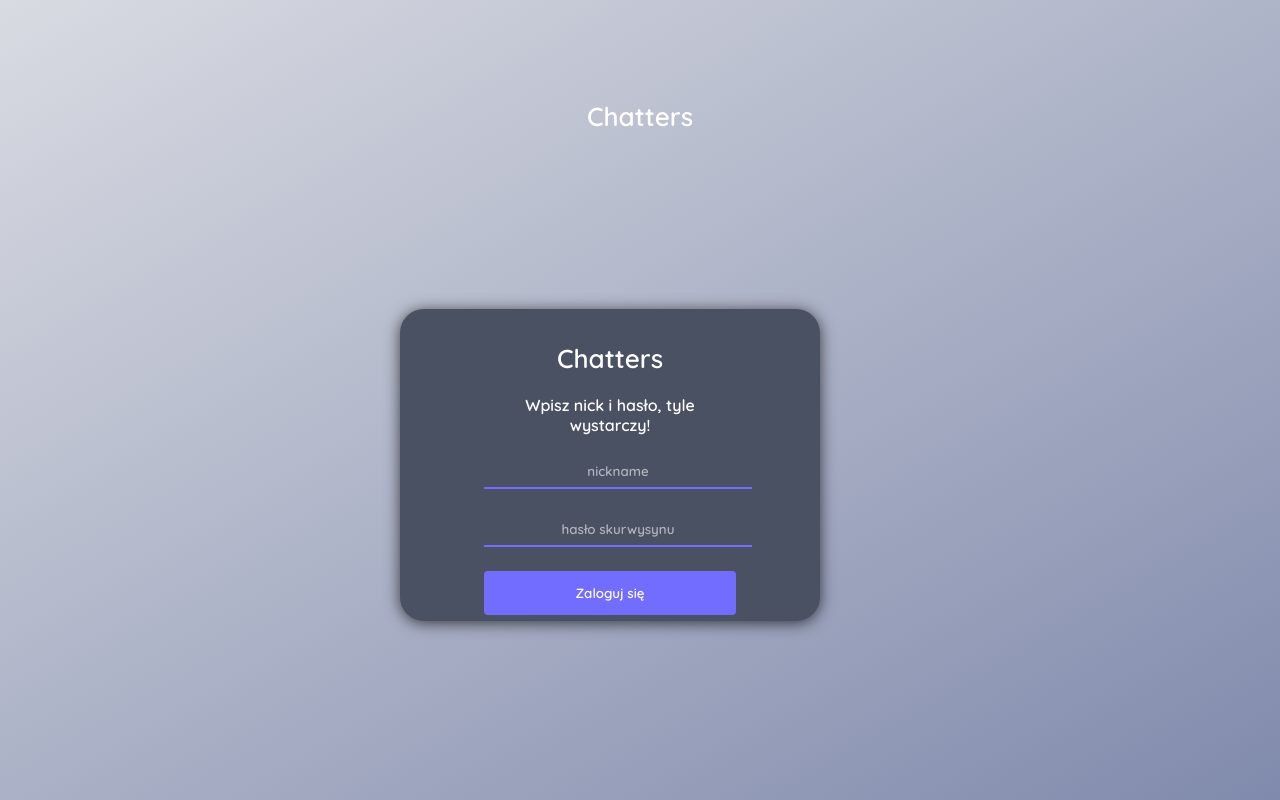
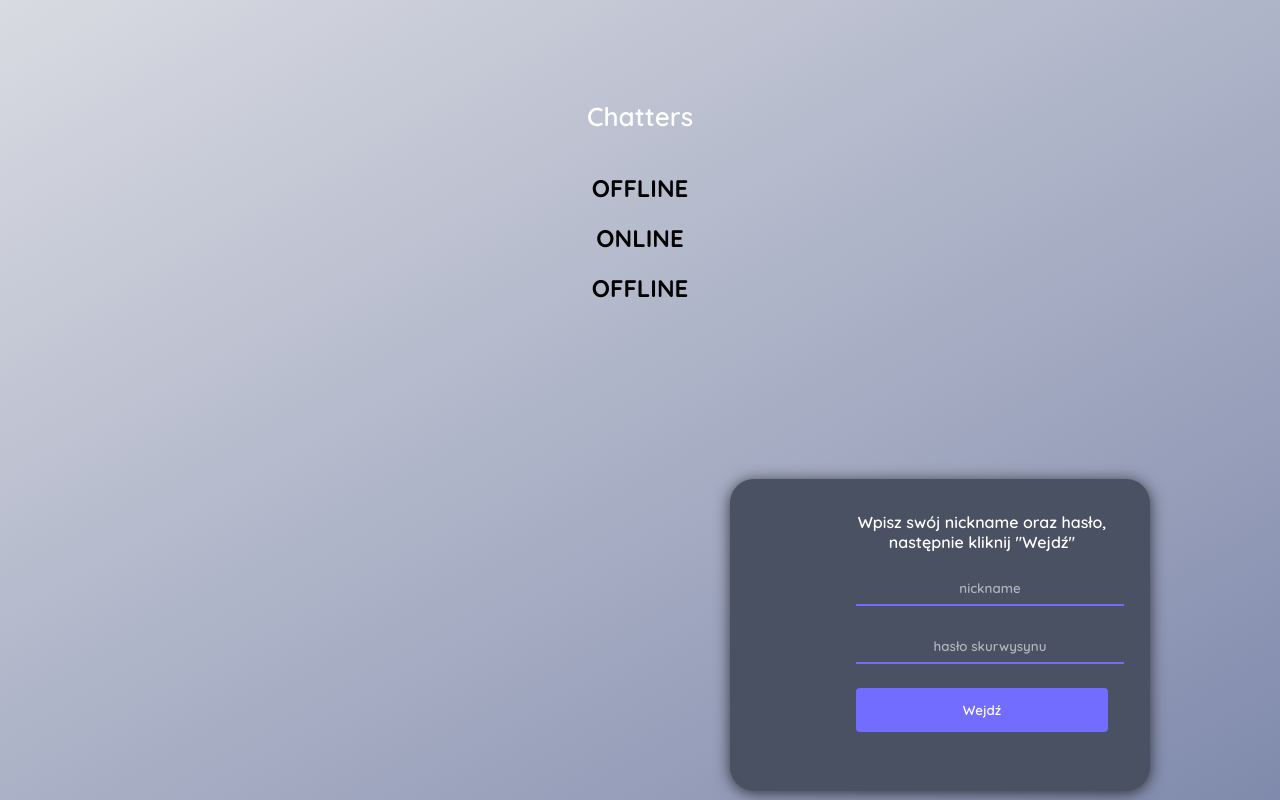
Before and after one commit to jajorpakub/chatters, a Next.js app: page / in a window 1280 px wide. Built offline with nearby package versions, Linux system fonts and the light colour scheme.

Commit message:
Update index.js
implementacja statusów
lekkie przeróbki wizalne

```diff
--- a/pages/index.js
+++ b/pages/index.js
@@ -25,12 +25,32 @@ export default function Auth() {
   }
   return (
   <div className="background">
-    <div className='auth-title'>Chatters</div>
+    <div className='auth-title'><center>Chatters</center></div>
+    <center>
+
+    <div class="main">
+        <div class="Geeks1 GFG">
+          <div class="online-indicator2">
+          <span class="blink2"></span>
+          </div>
+          <h2 class="online-text"> OFFLINE</h2></div>
+        <div class="Geeks2 GFG">
+          <div class="online-indicator">
+          <span class="blink"></span>
+          </div>
+          <h2 class="online-text"> ONLINE</h2>
+          </div>
+        <div class="Geeks3 GFG">
+        <div class="online-indicator2">
+          <span class="blink2"></span>
+          </div>
+          <h2 class="online-text"> OFFLINE</h2>
+        </div>
+    </div>
+
       <div className='auth-container'>
           <form className='auth-form' onSubmit={e => onSubmit(e)}>
-        <div className='auth-title'>Chatters</div>
-        <div className='auth-titl'>Wpisz nick i hasło, tyle wystarczy!</div>
-
+            <div className='auth-titl'>Wpisz swój nickname oraz hasło, następnie kliknij "Wejdź"</div>
           <div className='input-container'>
             <input
             placeholder='nickname'
@@ -46,14 +66,18 @@ export default function Auth() {
               onChange={(e) => setSecret(e.target.value)}
             />
             </div>
-
+                <center>
                 <button
                 type='submit'
                 className='submit-button'>
-          Zaloguj się
+                Wejdź
                 </button>
+              </center>
           </form>
       </div>
+    </center>
+
+
   </div>
   )
 }
```
Lines whose indentation alone changed are shown as unchanged.
